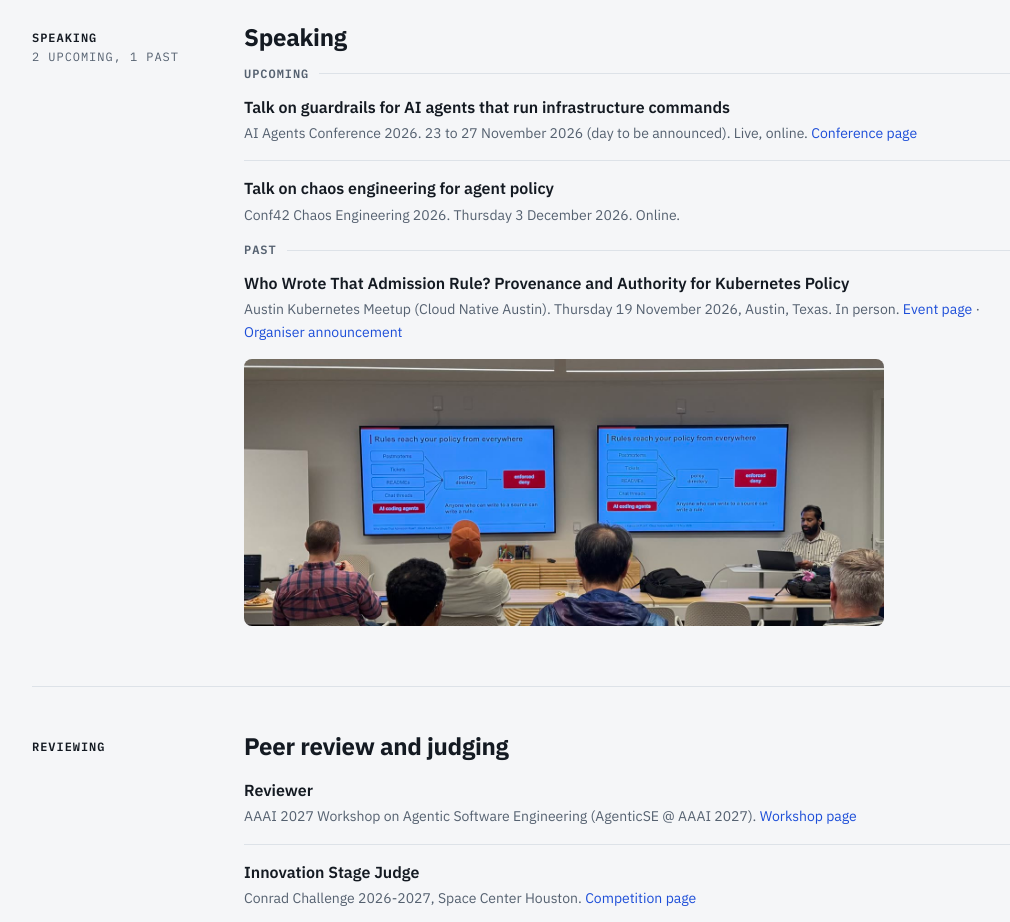
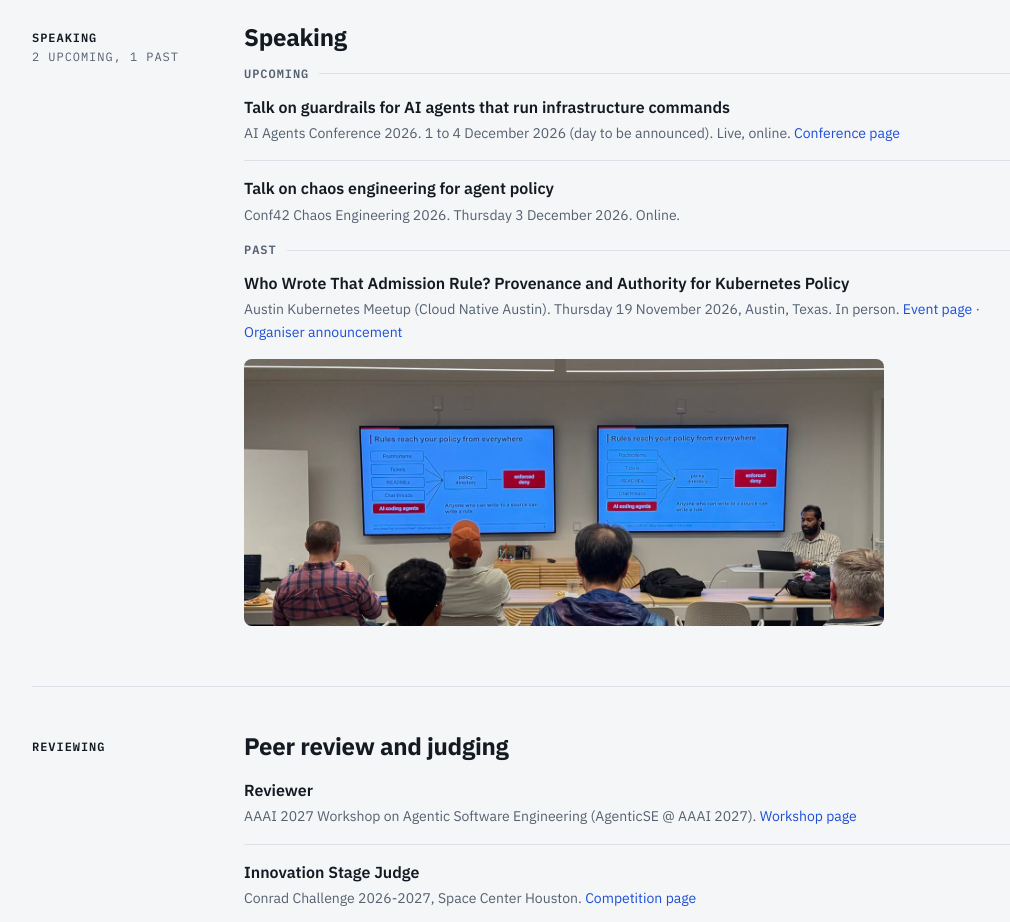
Before and after one commit to moneytool/moneytool.github.io, a plain HTML site: page index.html in a window 1280 px wide. Shown: the part 3500-4422 px from the top of the page, without its empty margins (104-1114 px from the left). Drawn offline with Linux system fonts and the light colour scheme.

Commit message:
Speaking: AI Agents Conference moved to 1 to 4 December

```diff
--- a/index.html
+++ b/index.html
@@ -487,7 +487,7 @@ footer .wrap{display:flex;flex-wrap:wrap;gap:6px 18px;justify-content:space-betw
     <ul class="list">
       <li>
         <div class="ptitle">Talk on guardrails for AI agents that run infrastructure commands</div>
-        <div class="pmeta">AI Agents Conference 2026. 23 to 27 November 2026 (day to be announced). Live, online. <a href="https://aiagentsconference.live/">Conference page</a></div>
+        <div class="pmeta">AI Agents Conference 2026. 1 to 4 December 2026 (day to be announced). Live, online. <a href="https://aiagentsconference.live/">Conference page</a></div>
       </li>
       <li>
         <div class="ptitle">Talk on chaos engineering for agent policy</div>
```
